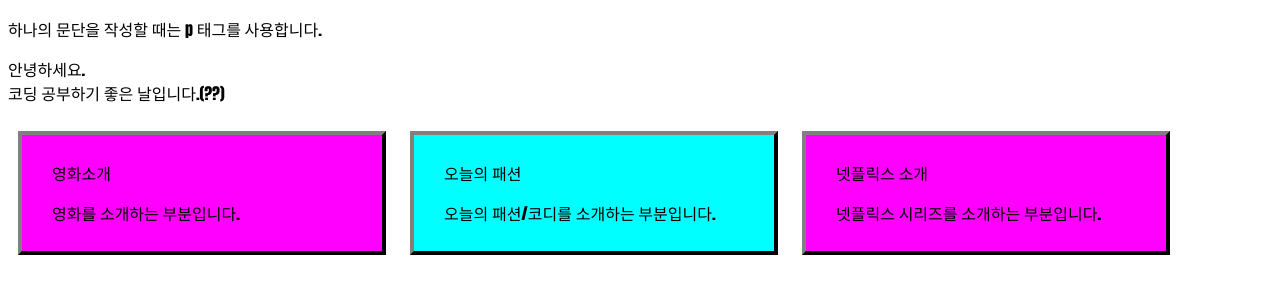
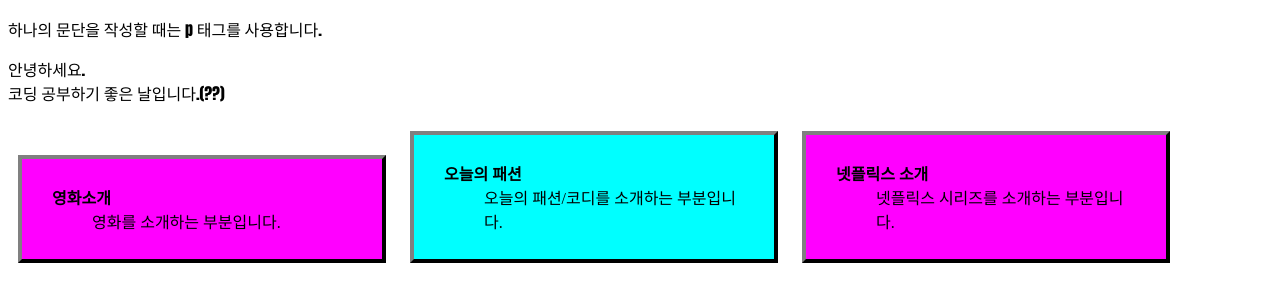
Before and after one commit to RisingToast/WebStudy403, a plain HTML site: page index.html in a window 1280 px wide. Shown: the part 127-428 px from the top of the page. Drawn offline with Linux system fonts and the light colour scheme.

Commit message:
dl,dt,dd added

```diff
--- a/index.html
+++ b/index.html
@@ -5,6 +5,9 @@
     <meta name="viewport" content="width=device-width, initial-scale=1.0">
     <title>WebStudy ::: RisingToast</title>
     <style>
+        dt{
+            font-weight: bold;
+        }
         div {
             display: inline-block;
             border-top: solid 4px gray;
@@ -34,16 +37,22 @@
         코딩 공부하기 좋은 날입니다.(??)
     </p>
     <div class = "contents">
-        <p>영화소개</p>
-        <p>영화를 소개하는 부분입니다.</p>
+        <dl>
+        <dt>영화소개</dt>
+        <dd>영화를 소개하는 부분입니다.</dd>
+        </dl>
     </div>
     <div id = "ootd">
-        <p>오늘의 패션</p>
-        <p>오늘의 패션/코디를 소개하는 부분입니다.</p>
+        <dl>
+        <dt>오늘의 패션</dt>
+        <dd>오늘의 패션/코디를 소개하는 부분입니다.</dd>
+        </dl>
     </div>
     <div class = "contents">
-        <p>넷플릭스 소개</p>
-        <p>넷플릭스 시리즈를 소개하는 부분입니다.</p>
+        <dl>
+        <dt>넷플릭스 소개</dt>
+        <dd>넷플릭스 시리즈를 소개하는 부분입니다.</dd>
+        </dl>
     </div>
 </body>
 </html>
```
